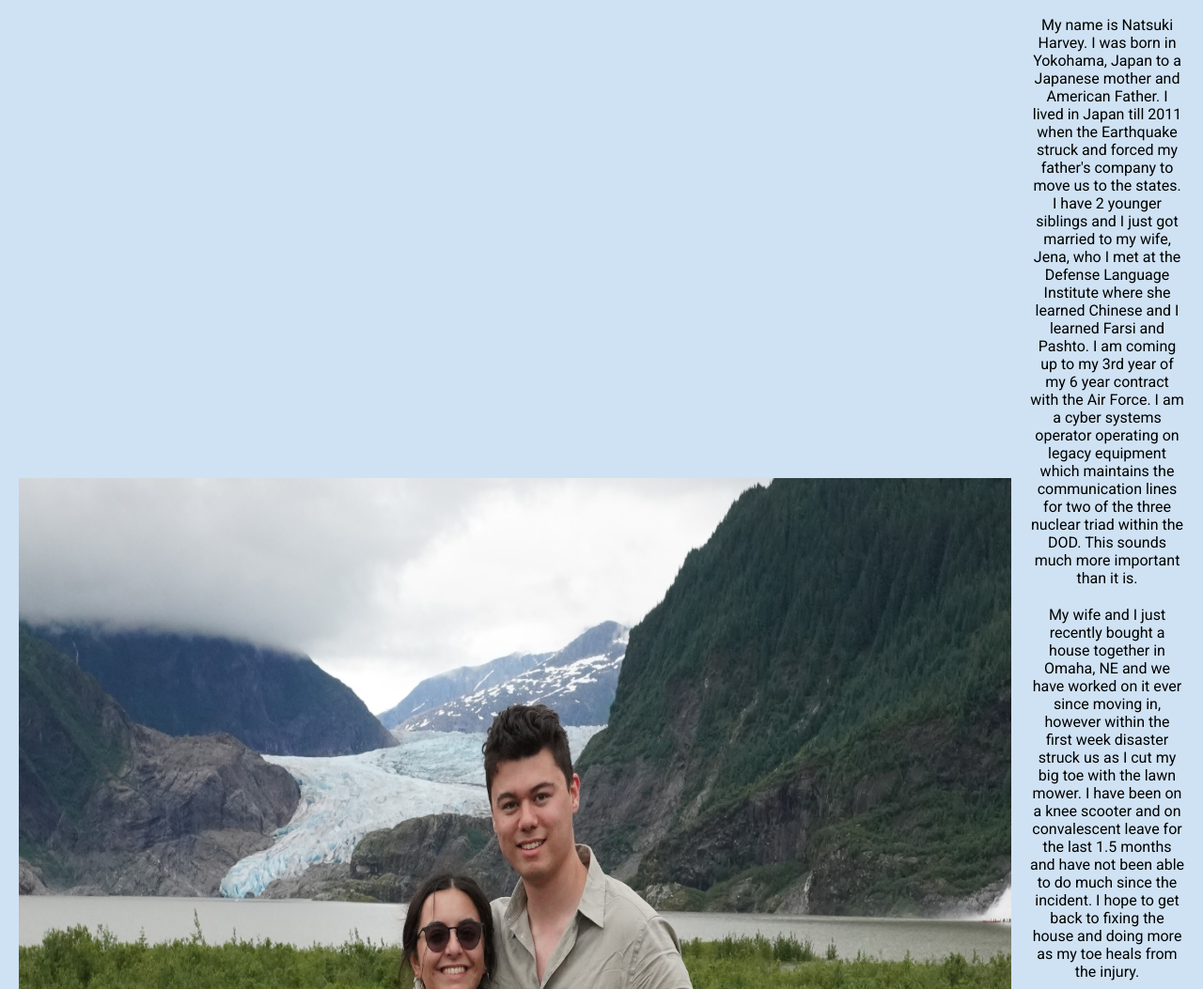
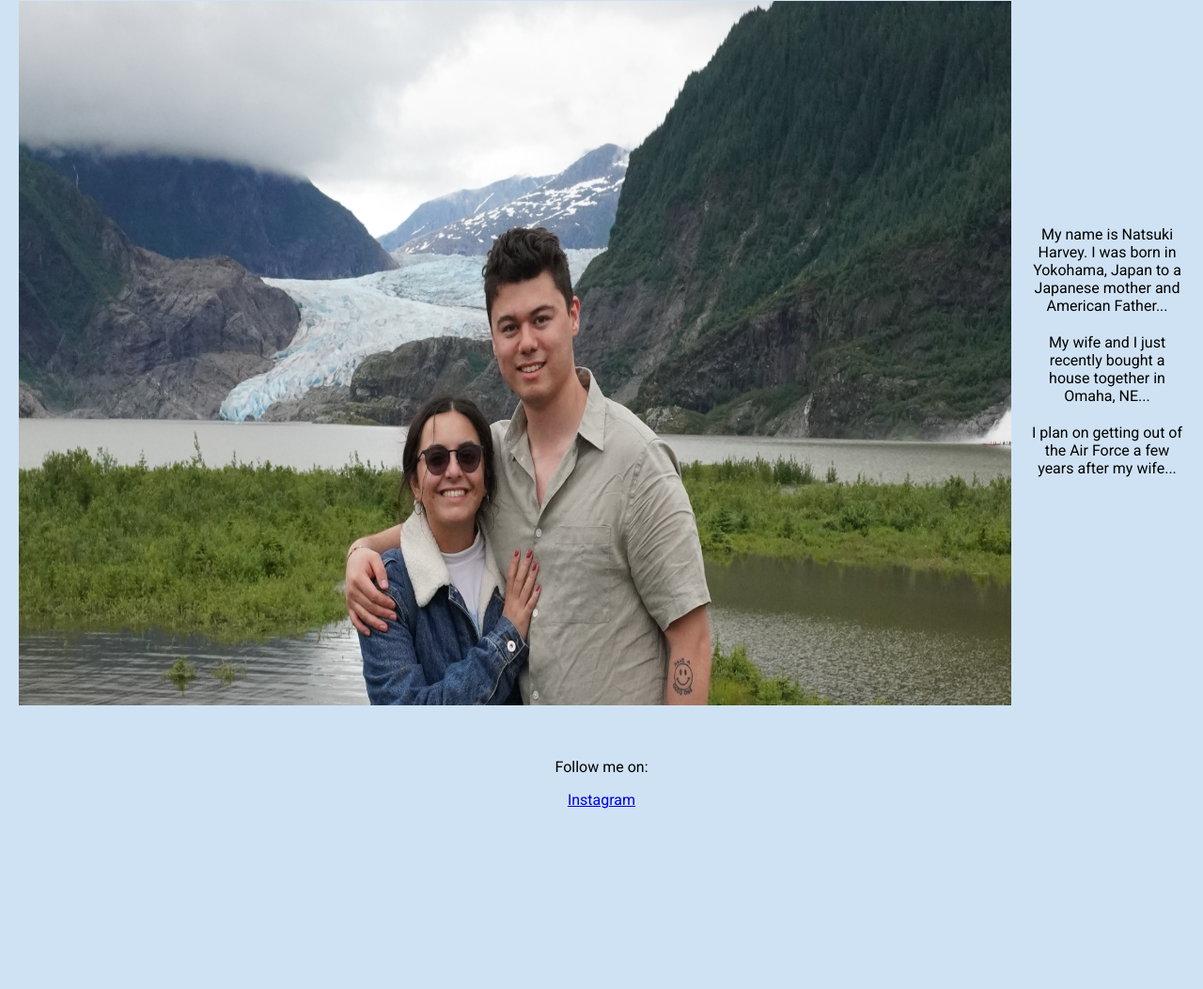
Before and after one commit to Nharvey8/web-development-project, a website: page about.html in a window 1280 px wide. Shown: the part 159-1212 px from the top of the page at 94% size. After the commit the page ends 1020 px from the top, so only its background shows below. Drawn offline with Linux system fonts and the light colour scheme.

Commit message:
Update about.html

```diff
--- a/about.html
+++ b/about.html
@@ -19,21 +19,17 @@
     </header>
     <main>
         <section class="about-section">
-            <img src="pics/DSC01710.JPG" alt="My Photo" class="profile-img" width="1056" height="750"> <!--image of my wife and I-->
-            <div class="bio-text"> <!--long paragraphs-->
-                <p>My name is Natsuki Harvey. I was born in Yokohama, Japan to a Japanese mother and American Father. I lived in Japan till 2011 when the Earthquake struck and forced my father's company to move us to the states.
-                    I have 2 younger siblings and I just got married to my wife, Jena, who I met at the Defense Language Institute where she learned Chinese and I learned Farsi and Pashto.
-                    I am coming up to my 3rd year of my 6 year contract with the Air Force. I am a cyber systems operator operating on legacy
-                equipment which maintains the communication lines for two of the three nuclear triad within the DOD. This sounds much more important than it is. </p>
-                <p>My wife and I just recently bought a house together in Omaha, NE and we have worked on it ever since moving in, however within the first week disaster struck us as I cut my big toe with
-                the lawn mower. I have been on a knee scooter and on convalescent leave for the last 1.5 months and have not been able to do much since the incident. I hope to get back to fixing the house and doing more
-                as my toe heals from the injury.</p>
-                <p>I plan on getting out of the Air Force a few years after my wife as my contract states. Afterwards we would like to possibly move to either Japan or somewhere warmer since Omaha is very
-                cold in the winter and far from family in every direction. In terms of employment, I am hoping this degree and my experiences in the Air Force will help me get a decent job working in anything cyber related,
-                    however I do not see myself doing cyber in the long run well into my 50s and 60s hopefully. I am not sure what I want to do as a profession when I get older after I have kids but I just want to provide for my wife and future kids.
-                    I would like to personally work on a car or truck as a hobby as I did when I was in high school with my Jeeps. </p>
+            <img src="pics/DSC01710.JPG" alt="My Photo" class="profile-img" width="1056" height="750">
+            <div class="bio-text">
+                <p>My name is Natsuki Harvey. I was born in Yokohama, Japan to a Japanese mother and American Father...</p>
+                <p>My wife and I just recently bought a house together in Omaha, NE...</p>
+                <p>I plan on getting out of the Air Force a few years after my wife...</p>
             </div>
         </section>
     </main>
+    <footer>
+        <p>Follow me on:</p>
+        <a href="https://www.instagram.com/natsuki_harvey8" target="_blank">Instagram</a>
+    </footer>
 </body>
 </html>
```
